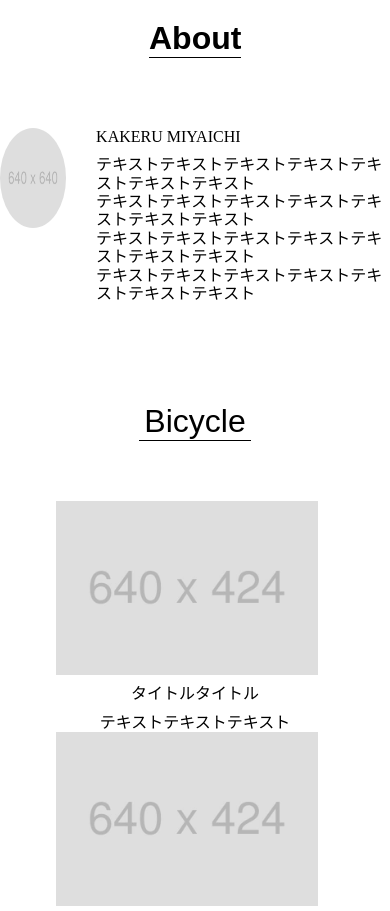
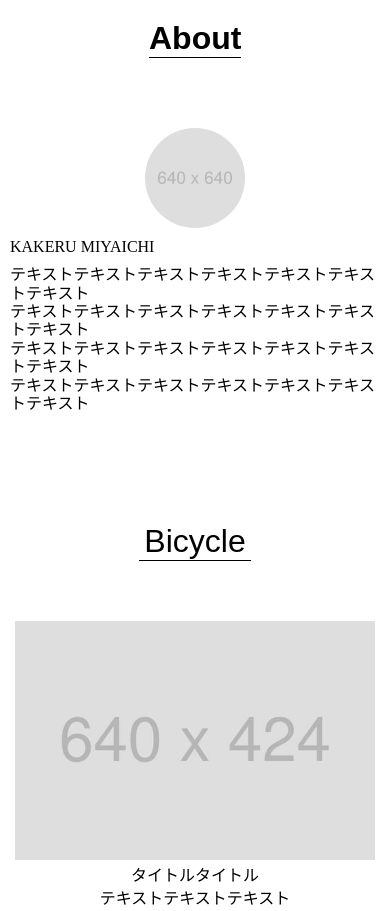
Before and after one commit to akihitosa/dezatore, a plain HTML site: page index.html in a window 390 px wide. Shown: the part 720-1631 px from the top of the page. Drawn offline with Linux system fonts and the light colour scheme; some packages are replaced by stand-ins of ours; files whose address does not match are found by name.

Commit message:
レスポンシブ微調整中

```diff
--- a/style.css
+++ b/style.css
@@ -109,4 +109,23 @@ footer {
     .main-nav {
         margin-right: 15px;
     }
+    .profile {
+        display: block;
+    }
+    .profileimg{
+        display: block;
+        margin: auto;
+        }
+    .text {
+        padding: 10px;
+    }
+    .bicycle img {
+        width: 100%;
+        height: 100%;
+        padding: 0 15px;
+        margin-bottom: 7px;
+    }
+    .bicycle p {
+        margin: 5px 0 28px 0;
+    }
 }
```
